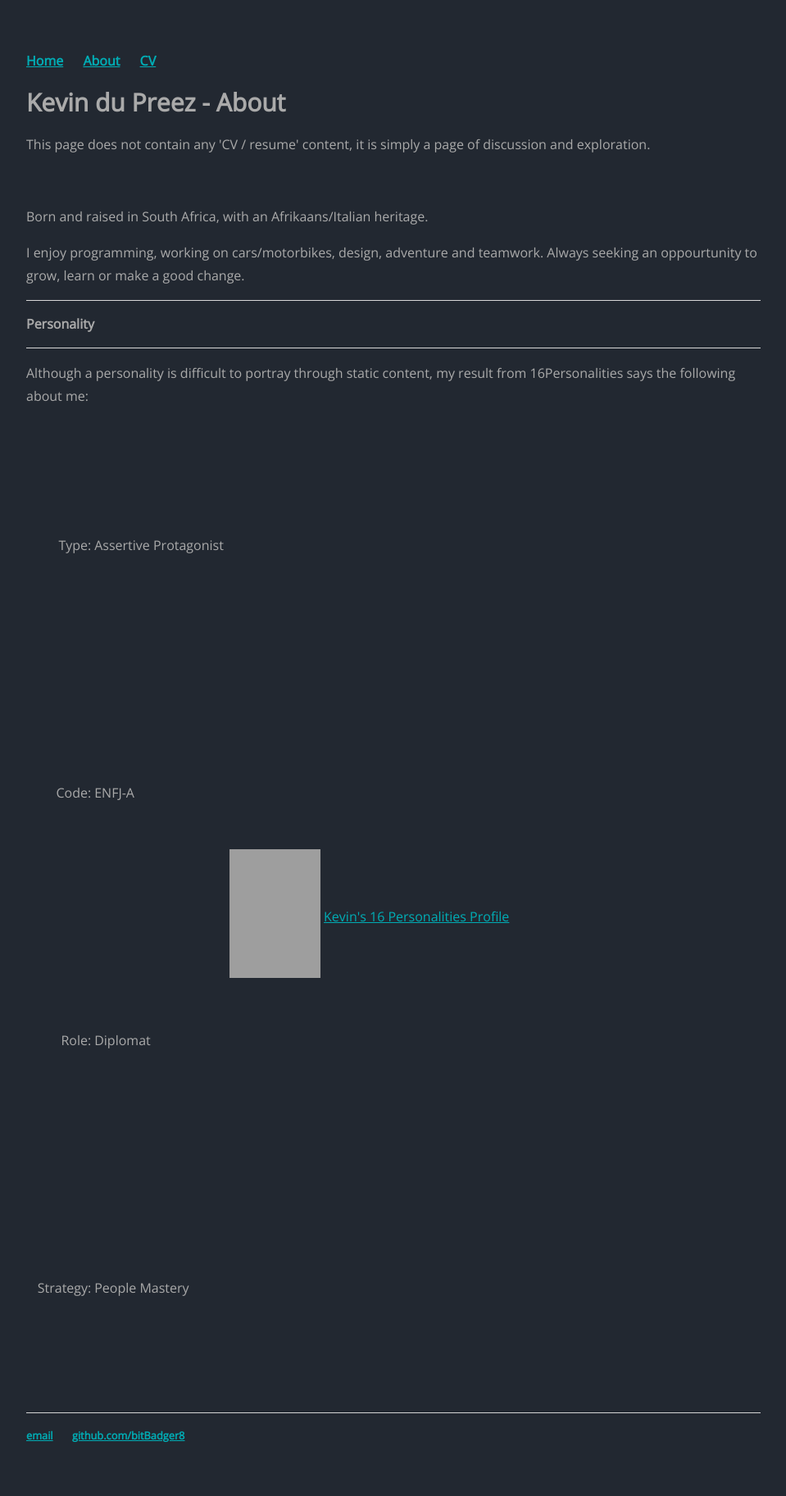
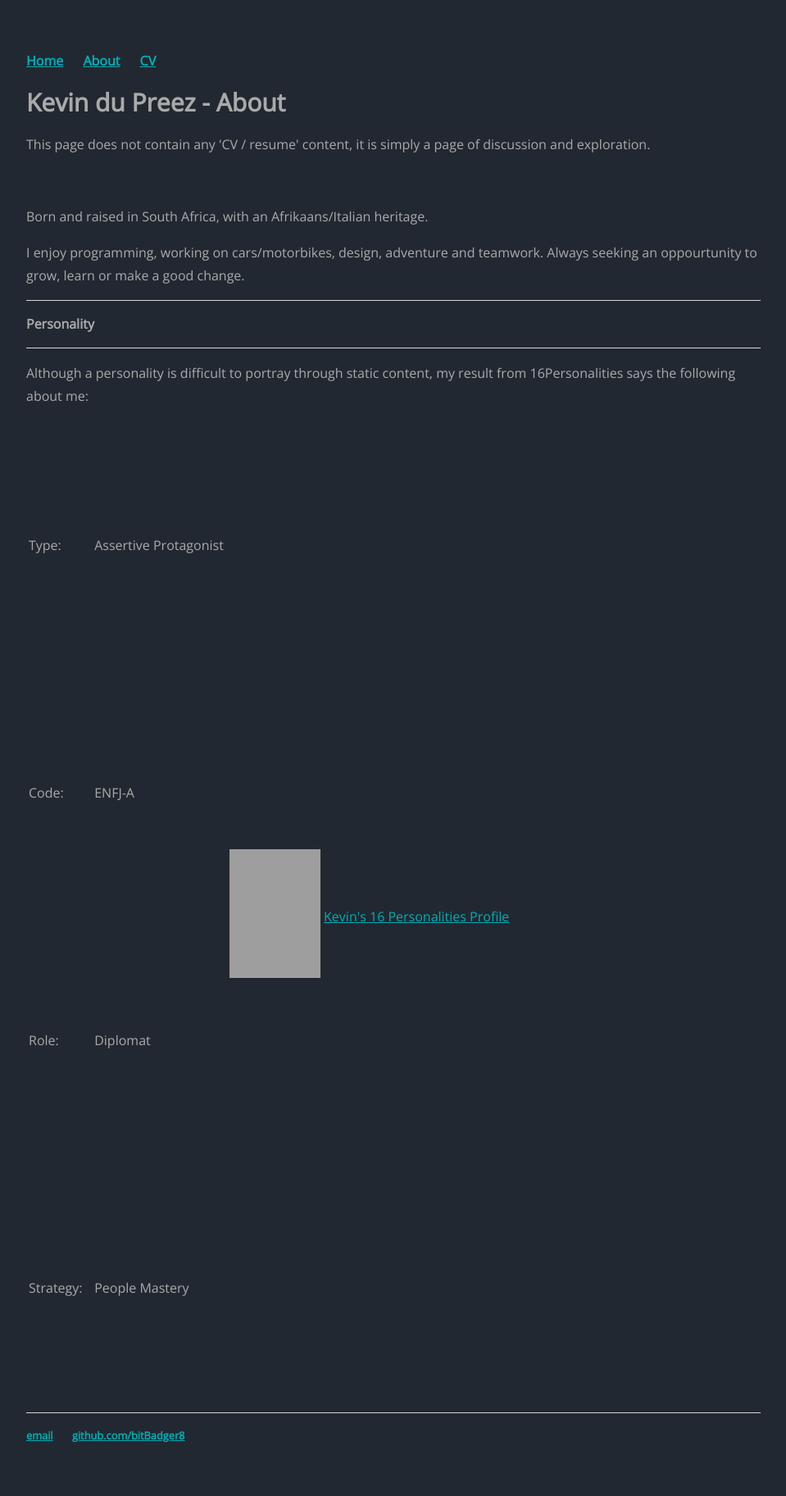
Before and after one commit to bitBadger8/bitBadger8.github.io, a Jekyll site: the page built from about/index.html, in a window 1280 px wide. Shown: the whole page at 82% size, without its empty margins (160-1119 px from the left). Built offline with Jekyll 4.4.1, drawn with Linux system fonts in a browser that asks for light colours; grey boxes are pictures that could not be loaded.

Commit message:
Update index.html

```diff
--- a/about/index.html
+++ b/about/index.html
@@ -12,21 +12,21 @@ title: Kevin du Preez - About
 <table style="height: 171px; width: 642px;">
 <tbody>
 <tr>
-<td style="width: 76px; text-align: right;">Type:</td>
+<td style="width: 76px; height text-align: left;">Type:</td>
 <td style="width: 158px;">Assertive Protagonist</td>
 <td style="width: 110px;" rowspan="4"><img src="https://static.neris-assets.com/images/personality-types/avatars/enfj-protagonist-s2-male.svg" alt="" width="157" height="157" /></td>
 <td style="width: 270px;" rowspan="4"><a href="https://www.16personalities.com/profiles/d2d0e03f0d770" target="_blank" rel="noopener">Kevin's 16 Personalities Profile</a></td>
 </tr>
 <tr>
-<td style="width: 76px; text-align: right;">Code:</td>
+<td style="width: 76px; text-align: left;">Code:</td>
 <td style="width: 158px;">ENFJ-A</td>
 </tr>
 <tr>
-<td style="width: 76px; text-align: right;">Role:</td>
+<td style="width: 76px; text-align: left;">Role:</td>
 <td style="width: 158px;">Diplomat</td>
 </tr>
 <tr>
-<td style="width: 76px; text-align: right;">Strategy:</td>
+<td style="width: 76px; text-align: left;">Strategy:</td>
 <td style="width: 158px;">People Mastery</td>
 </tr>
 </tbody>
```
